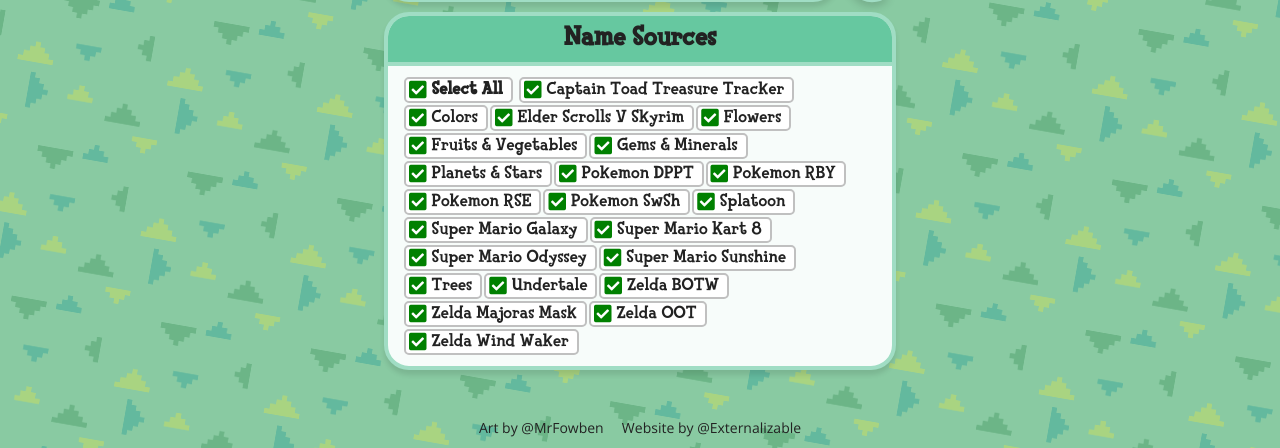
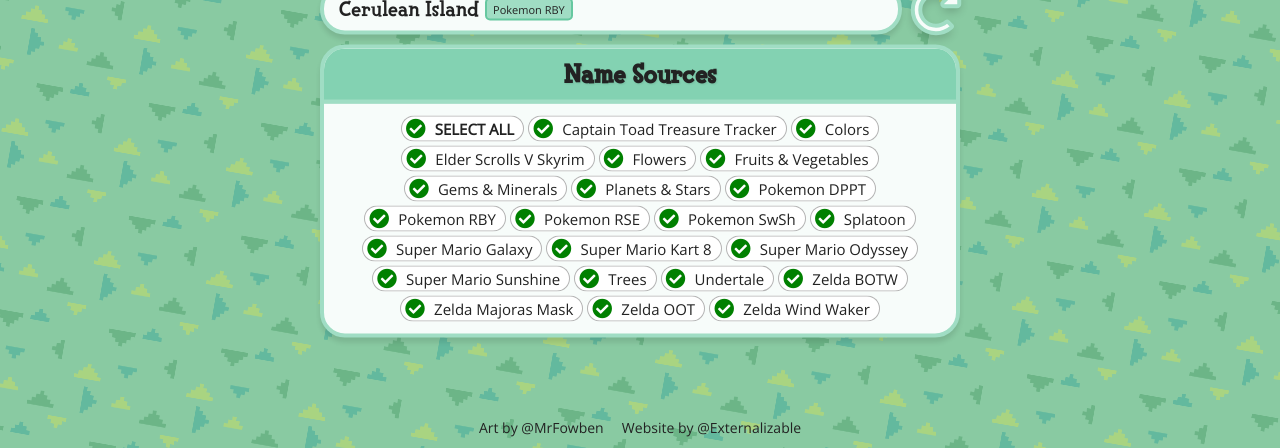
Before and after one commit to Externalizable/desertedisland.name, a plain HTML site: page index.html in a window 1280 px wide. Shown: the part 352-800 px from the top of the page. Drawn offline with nearby package versions, Linux system fonts and the light colour scheme.

Commit message:
Design & layout fixes

```diff
--- a/index.html
+++ b/index.html
@@ -80,21 +80,17 @@
   <div id="wrapper">
     <div id="container">
       <img id="logo" src="./img/logo.png"></img>
-      <div id="name" class="box">
-        <span>Enable Javascript to use this website</span>
+      <div class="row">
+        <div id="name" class="box">
+          <span>Enable Javascript to use this website</span>
+        </div>
+        <i id="redo" class="fas fa-redo-alt spin"></i>
       </div>
-      <i id="redo" class="fas fa-redo-alt spin"></i>
       <div id="sources" class="box">
         <div id="title">
           <h2>Name Sources</h2>
         </div>
-        <div id="content">
-          <label>
-            <input type="checkbox" id="select-all" checked>
-            <i class="check fas"></i>
-            <span>Select All</span>
-          </label>
-        </div>
+        <div id="content"><label id="select-all"><input type="checkbox" id="select-all" checked><i class="check fas"></i><span>Select All</span></label></div>
       </div>
     </div>
     <footer>
--- a/js/core.js
+++ b/js/core.js
@@ -83,7 +83,7 @@
     }, 100);
   });
 
-  $("#select-all").click(function(event) {
+  $("input#select-all").click(function(event) {
     var checked = this.checked;
     $(":checkbox").each(function() {
       this.checked = checked;
@@ -91,12 +91,15 @@
   });
 
   setTimeout(function() {
+    let selectAll = $("input#select-all")[0];
     $(":checkbox").change(function(event) {
-      if (!this.checked) {
-        $("#select-all").each(function() {
-          this.checked = false;
-        });
-      }
+      var allChecked = true;
+      $(":checkbox").each(function() {
+        if (allChecked && !this.checked && this != selectAll) {
+          allChecked = false;
+        }
+      });
+      selectAll.checked = allChecked;
     });
 
     $("#redo").click();
--- a/style/style.css
+++ b/style/style.css
@@ -42,24 +42,27 @@
 #container {
   align-items: center;
   display: flex;
-  flex-wrap: wrap;
+  flex-flow: column;
   float: left;
-  height: auto;
   justify-content: center;
   justify-items: center;
   left: 50%;
-  max-width: 40%;
+  max-height: calc(100% - 94px);
+  max-width: 640px;
   position: relative;
   top: 50%;
   transform: translate(-50%, -50%);
   z-index: 1
 }
 
+#content {
+  text-align: center
+}
+
 #name {
   font-size: 22px;
   height: auto;
   margin: 0 10px 0 0;
-  max-width: 454px;
   overflow: hidden;
   white-space: nowrap;
   width: calc(100% - 58px)
@@ -69,6 +72,8 @@
   -webkit-user-select: all;
   align-items: center;
   display: flex;
+  position: relative;
+  top: 2px;
   user-select: all;
   vertical-align: middle
 }
@@ -81,7 +86,9 @@
   font-family: 'Open Sans', sans-serif;
   font-size: 11px;
   margin: 0 6px;
-  padding: 2px 6px
+  padding: 2px 6px;
+  position: relative;
+  top: -2px
 }
 
 #redo {
@@ -96,26 +103,39 @@
 }
 
 #select-all~span {
-  font-weight: 700
+  font-weight: 700;
+  text-transform: uppercase
 }
 
 #sources {
-  display: inline-block;
+  display: flex;
+  flex-flow: column;
   font-size: 18px;
   margin: 10px 0 0;
-  max-height: 400px;
-  max-width: 512px;
   overflow: hidden;
   padding: 0;
   position: relative;
   width: 100%
 }
 
+#sources #content {
+  font-family: 'Open Sans', sans-serif;
+  font-size: 15px;
+  overflow: auto
+}
+
 #sources #title {
-  background: #66c8a0;
+  background: #83d2b2;
   border-bottom: 4px solid #a0ddc4;
   box-sizing: border-box;
+  text-shadow: 1px 1px 2px rgba(0, 0, 0, 0.1);
   width: 100%
+}
+
+#sources #title::before {
+  content: "";
+  display: block;
+  height: 5px
 }
 
 #sources div {
@@ -137,12 +157,12 @@
   background-position: 0 0;
   background-size: 190px 191px;
   content: "";
-  height: 200%;
-  left: -50%;
+  height: 300%;
+  left: -100%;
   position: absolute;
-  top: -50%;
-  transform: rotate(10deg) scale(0.8);
-  width: 200%;
+  top: -100%;
+  transform: rotate(10deg) scale(0.6);
+  width: 300%;
   z-index: -1
 }
 
@@ -166,7 +186,14 @@
 }
 
 .check::before {
-  content: "\f0c8"
+  content: "\f111"
+}
+
+.row {
+  align-items: center;
+  display: flex;
+  flex-direction: row;
+  width: 100%
 }
 
 .spin {
@@ -238,11 +265,11 @@
 label {
   align-items: center;
   background: #FFF;
-  border: 2px solid silver;
-  border-radius: 5px;
+  border-radius: 15px;
+  box-shadow: inset 0 0 0 1px rgba(0, 0, 0, 0.3);
   cursor: pointer;
   display: inline-flex;
-  margin: 1px;
+  margin: 2px;
   padding: 1px 3px;
   position: relative
 }
@@ -252,15 +279,25 @@
 }
 
 label input:checked~.check::before {
-  content: "\f14a" !important
+  content: "\f058" !important
 }
 
 label span {
   margin: 0 5px
 }
 
+label#select-all input:checked+label#select-all {
+  background: green;
+  color: #fff;
+  font-weight: 700
+}
+
 label:hover input~.check {
   color: #66c8a0
+}
+
+label>i::before, label>span {
+  padding: 2px
 }
 
 svg#github {
@@ -286,9 +323,13 @@
 @media only screen and (max-width: 769px) {
   #container {
     height: calc(100% - 42px);
-    min-width: 90%;
     top: 0;
-    transform: translate(-50%, 0)
+    transform: translate(-50%, 0);
+    width: 90%
+  }
+
+  #name {
+    overflow: auto
   }
 
   #sources #content {
```
